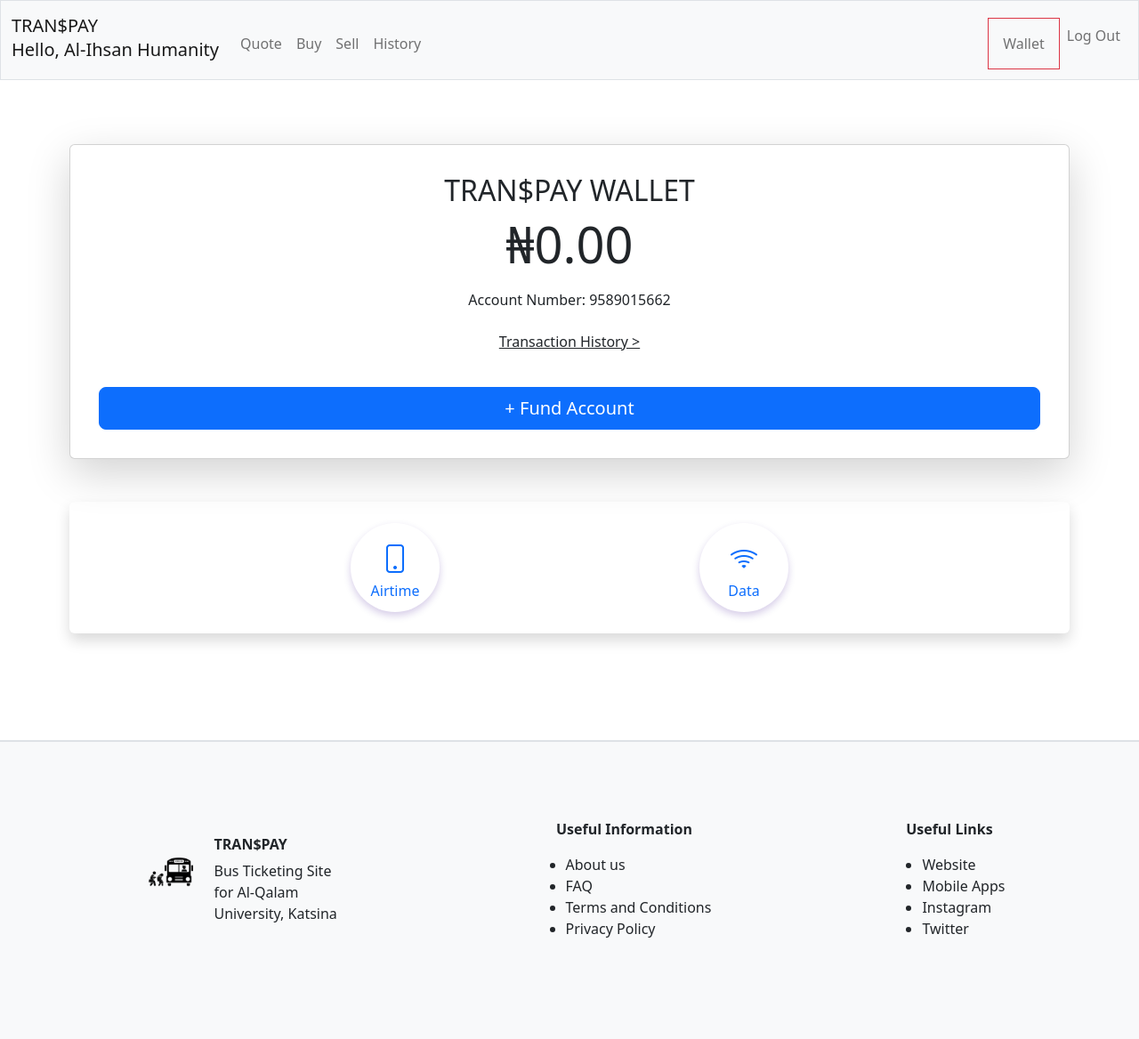
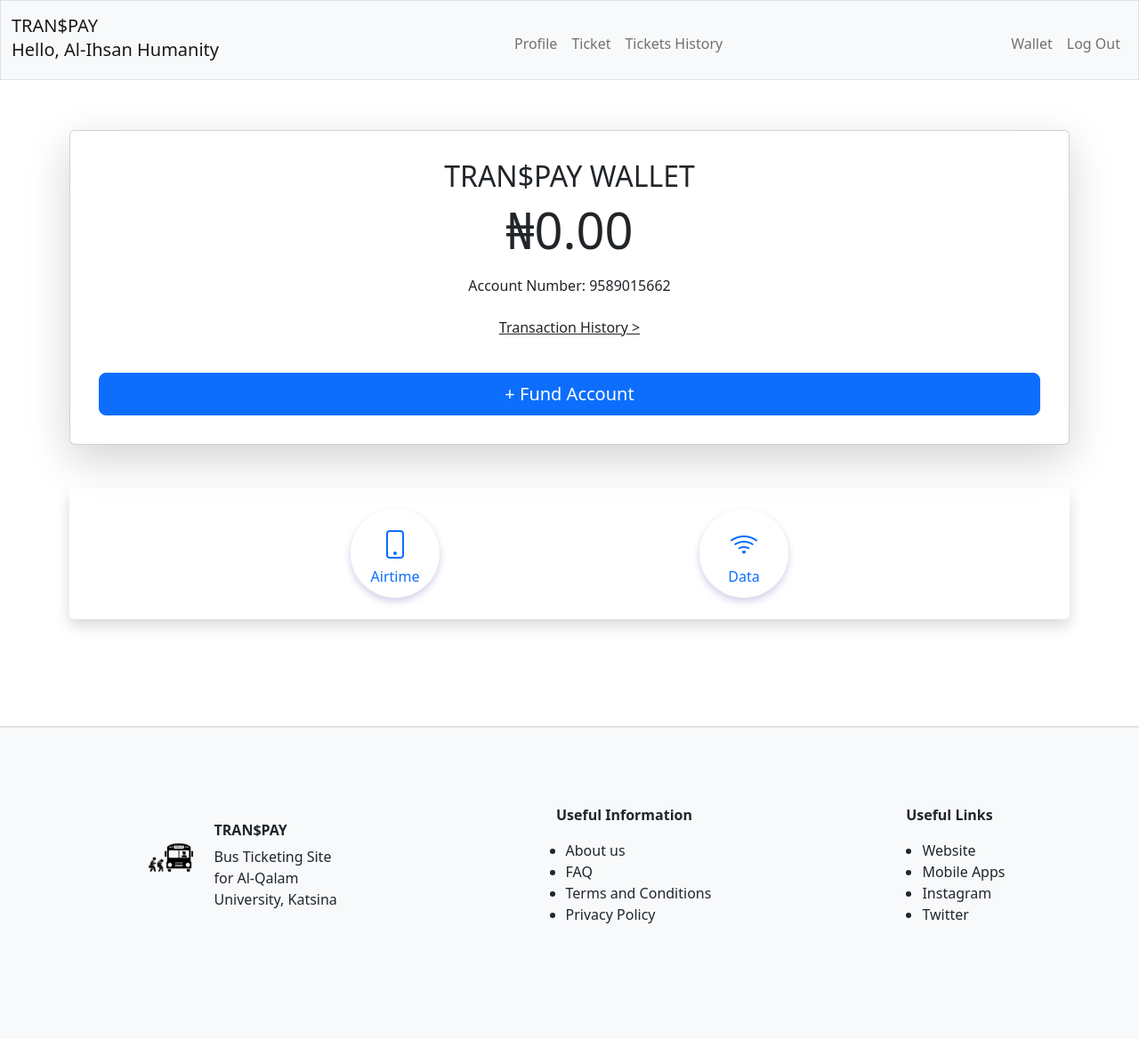
Before and after one commit to Gentlemanintech/transpay, a Flask app: page /home in a window 1280 px wide. Shown: the whole page at 89% size. After the commit the page ends 1038 px from the top, so only its background shows below. Run offline with Flask 3, Linux system fonts and the light colour scheme; a user stored in the database is signed in; data comes from the database, SQL or seed files in the repository; some libraries are stand-ins or nearby versions.

Commit message:
updated the home file

```diff
--- a/static/script.js
+++ b/static/script.js
@@ -5,6 +5,7 @@
 const dataSelect = document.getElementById('dataPlan');
 const phoneInput = document.getElementById('airtimePhone');
 const amountInput = document.getElementById('airtimeAmount');
+
 // This set a timeout for every alert message that appears to dsappear after 6seconds.
 setTimeout(() => {
     alertBox.style.display = 'none';
--- a/templates/home.html
+++ b/templates/home.html
@@ -8,7 +8,7 @@
 
 {% block main %}
 
-<div class="container my-3 p-2">
+<div class="container mb-3 p-2">
     <!-- Wallet Information Card -->
     <div class="card text-dark bg-dark mb-3 shadow-lg p-3 mb-5 bg-body rounded">
         <div class="card-body">
@@ -46,7 +46,7 @@
             </div>
             {% else %}
             {% endif %}
-            <a href="#" class="btn btn-link text-dark">Transaction History ></a>
+            <a href="/transaction-history" class="btn btn-link text-dark">Transaction History ></a>
         </div>
         <div class="d-grid p-3">
             <button class="btn btn-primary btn-lg">+ Fund Account</button>
--- a/templates/layout.html
+++ b/templates/layout.html
@@ -26,21 +26,20 @@
 
         <nav class="bg-light border navbar navbar-expand-md navbar-light">
             <div class="container-fluid">
-                <a class="navbar-brand" href="/"><span class="blue">TRAN</span><span class="red">$</span><span class="yellow">PAY</span> {% block nav %} {% endblock %}</span></a>
+                <a class="navbar-brand" href="/"><span>TRAN</span><span >$</span><span>PAY</span> {% block nav %} {% endblock %}</span></a>
                 <button aria-controls="navbar" aria-expanded="false" aria-label="Toggle navigation" class="navbar-toggler" data-bs-target="#navbar" data-bs-toggle="collapse" type="button">
                     <span class="navbar-toggler-icon"></span>
                 </button>
                 <div class="collapse navbar-collapse" id="navbar">
                     {% if session["user_id"] %}
-                        <ul class="navbar-nav me-auto mt-2">
+                        <ul class="navbar-nav ms-auto mt-2">
 
-                            <li class="nav-item"><a class="nav-link" href="/quote">Quote</a></li>
-                            <li class="nav-item"><a class="nav-link" href="/buy">Buy</a></li>
-                            <li class="nav-item"><a class="nav-link" href="/sell">Sell</a></li>
-                            <li class="nav-item"><a class="nav-link" href="/history">History</a></li>
+                            <li class="nav-item"><a class="nav-link" href="/profile">Profile</a></li>
+                            <li class="nav-item"><a class="nav-link" href="/ticket">Ticket</a></li>
+                            <li class="nav-item"><a class="nav-link" href="/tickets-history">Tickets History</a></li>
                         </ul>
                         <ul class="navbar-nav ms-auto mt-2">
-                            <li class="nav-item p-2 border border-danger"><a class="nav-link" href="/addMoney">Wallet</a></li>
+                            <li class="nav-item"><a class="nav-link" href="/addMoney">Wallet</a></li>
                             <li class="nav-item"><a class="nav-link" href="/logout">Log Out</a></li>
                         </ul>
                     {% else %}
@@ -53,7 +52,6 @@
                 </div>
             </div>
         </nav>
-
         {% if get_flashed_messages() %}
             <header>
                 <div class="alert alert-warning alert-dismissible fade show text-center" id="alertBox" role="alert">
```
